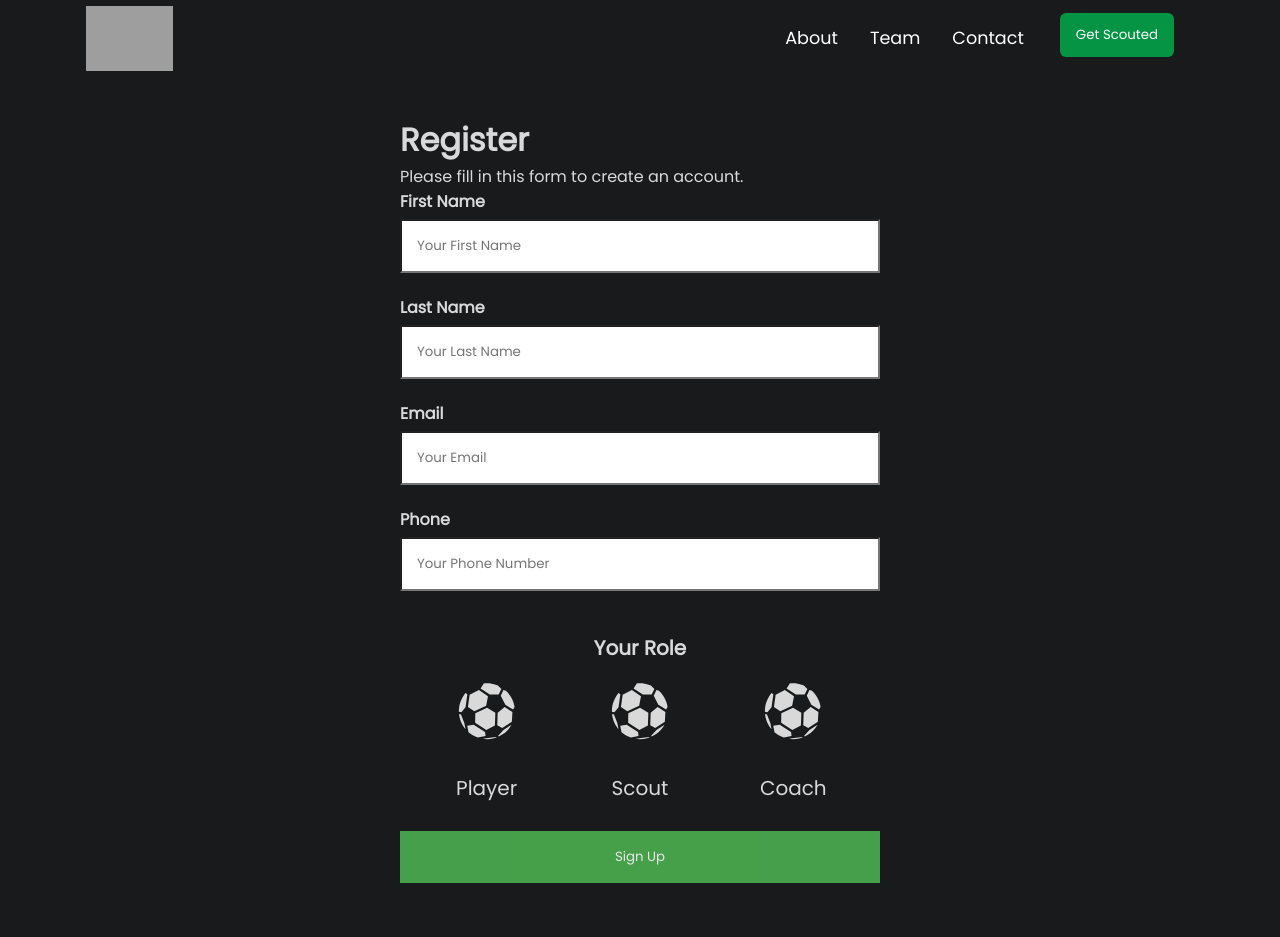
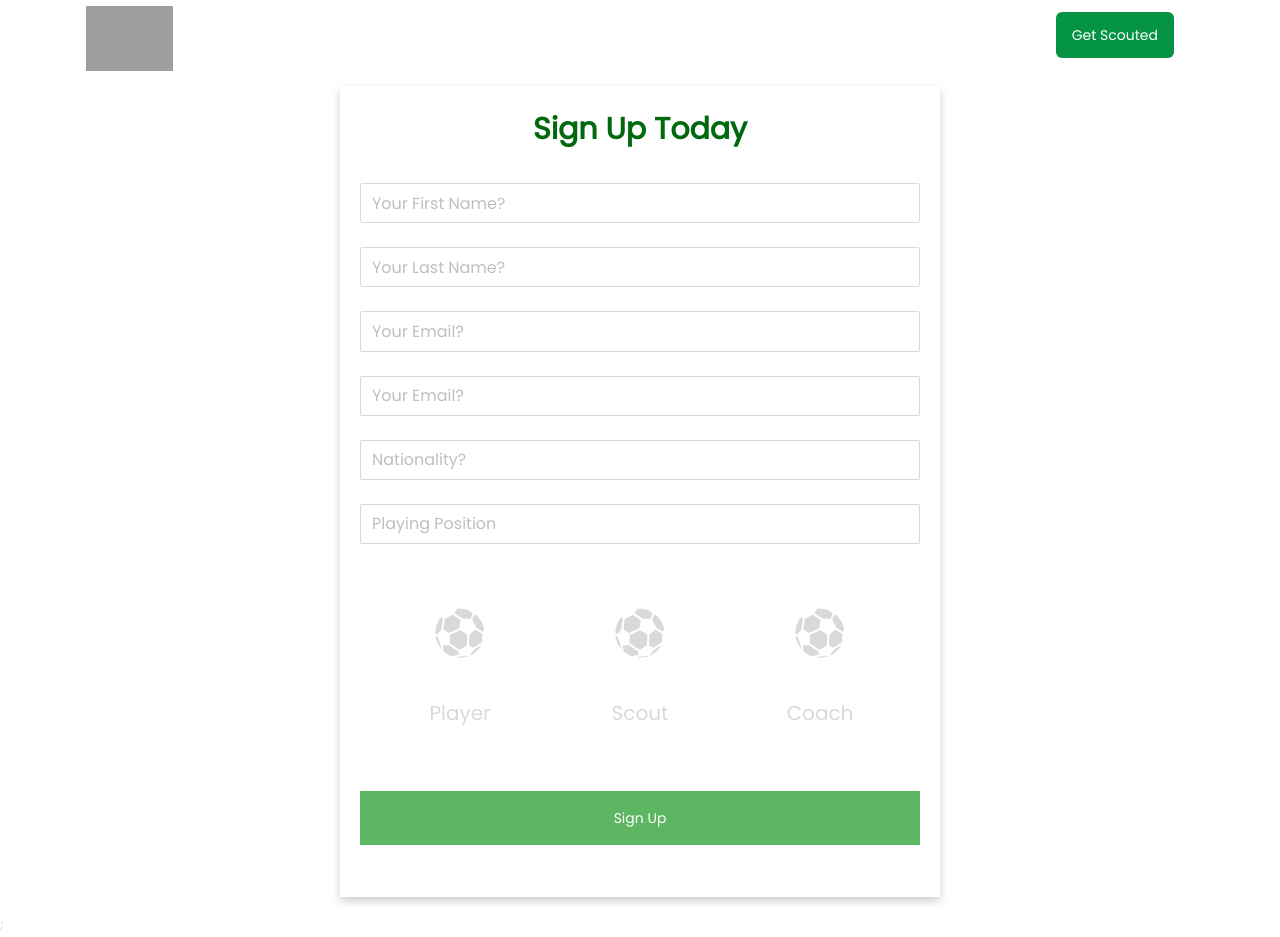
Before and after one commit to ArcBase/Sports-Avalanche-frontend, a Next.js app: page /sections/regForm in a window 1280 px wide. Built offline with nearby package versions, Linux system fonts and the light colour scheme; grey boxes are pictures that could not be loaded.

Commit message:
Deployed Reg Page

```diff
--- a/assets/Avalanche.css
+++ b/assets/Avalanche.css
@@ -1,6 +1,6 @@
 
 body{
-  background-color: rgb(24, 26, 27) !important;
+  background-color: rgb(255, 255, 255) !important;
   color: #fff !important;
 }
 
@@ -10,8 +10,26 @@ body{
 }
 
 .container {
-  padding: 30px 60px 30px 60px;
+  display: flex;
+  flex-direction: column;
 }
+
+
+.generalHeading{
+  font-size: 30px;
+  display: flex;
+  flex-direction: column;
+  text-align: center;
+  color: #00690e;
+  font-weight: bold;
+}
+
+/* .center-fit{
+  display: flex;
+  flex-direction: column;
+  margin: 0px auto;
+  max-width: 500px;
+} */
 
 .container2 {
   padding: 30px 1600px 30px 160px;
@@ -455,7 +473,8 @@ body{
   }
 
   .container {
-    padding: 10px 0px 10px 0px;
+    display: flex;
+    flex-direction: column;
   }
 
   .container2 {
--- a/assets/Toolbar.css
+++ b/assets/Toolbar.css
@@ -3,7 +3,7 @@
   top: 0;
   left: 0;
   width: 100%;
-  background: rgb(24, 26, 27);
+  background: rgb(255, 255, 255);
   height: 76px;
   /* box-shadow: 0px 1px 2px rgba(215, 215, 215, 0.5); */
   margin-bottom: 20px;
@@ -12,7 +12,7 @@
 
 .toolbar__navigation {
   display: flex;
-  background-color:rgb(24, 26, 27);
+  background-color:rgb(255, 255, 255);
   height: 100%;
   align-items: center;
   padding: 0 1rem;
--- a/assets/playerSignUp.css
+++ b/assets/playerSignUp.css
@@ -7,8 +7,11 @@
 }
 
 .playSignUp-container .playSignUp-form-fields{
-    display: block;
+    display: flex;
+    flex-direction: column;
+    box-shadow: 0 4px 8px 0 rgba(0, 0, 0, 0.2);
     width: 600px;
+    padding: 20px;
   }
 
 .reg-category-container{
@@ -48,14 +51,7 @@
 
 
   /* Full-width input fields */
-  input[type=text] {
-    width: 100%;
-    padding: 15px;
-    margin: 5px 0 22px 0;
-    display: inline-block;
-    border-radius: 0px;
-    /* background: #7c7c7c; */
-  }
+
 
 
 
--- a/package.json
+++ b/package.json
@@ -28,6 +28,8 @@
     "react-spring": "^8.0.27",
     "redux": "^4.0.5",
     "redux-thunk": "^2.3.0",
-    "slick-carousel": "^1.8.1"
+    "slick-carousel": "^1.8.1",
+    "@zeit/next-less": "1.0.1"
+
   }
 }
--- a/pages/_app.js
+++ b/pages/_app.js
@@ -25,6 +25,15 @@ import '../assets/landing-page.css'
 
 import {AnimatePresence} from 'framer-motion'
 
+import stylesheet from 'antd/dist/antd.min.css'
+
+
 export default function MyApp({ Component, pageProps }) {
-  return <Component {...pageProps} />;
+  return(
+    <>
+    <style dangerouslySetInnerHTML={{ __html: stylesheet }} />
+       <Component {...pageProps} />;
+
+       </>
+    )
 }
--- /dev/null
+++ b/pages/next.config.js
@@ -0,0 +1,2 @@
+const withLess = require('@zeit/next-less');
+module.exports = withLess();
--- a/pages/sections/regForm.js
+++ b/pages/sections/regForm.js
@@ -2,21 +2,26 @@ import React, { useState, useEffect } from "react";
 import { GiSoccerBall } from "react-icons/gi";
 
 import axios from "axios";
-import { Upload, message } from "antd";
-// import { InboxOutlined } from "@ant-design/icons";
 import NavbarTwo from "../components/navbar-two";
+import { Input, Form, Select, Upload, Tabs, message } from "antd";
+const { TabPane } = Tabs;
+
+import { InboxOutlined } from "@ant-design/icons";
 
 const { Dragger } = Upload;
+const { Option } = Select;
 
 const SectionBoxes = () => {
   const [isPlayer, setisPlayer] = useState(false);
   const [registeringCategory, setRegisteringCategory] = useState("Player");
+  const [videoFile ,setVideo] = useState([])
   const Coach = "Coach";
   const Scout = "Scout";
 
   function userIsPlayer() {
     setisPlayer(true);
     setRegisteringCategory("Player");
+    console.log(isPlayer)
   }
 
   function dontUserPlayer(Val) {
@@ -25,34 +30,36 @@ const SectionBoxes = () => {
     console.log(Val);
   }
 
-  const sendData = async (e) => {
-    e.preventDefault();
-    const host = "http://127.0.0.1:8000";
+  const sendData = async (values) => {
+
+    // const host = "https://avalanche-backend.herokuapp.com";
+    const host = 'http://127.0.0.1:8000'
     const endpoint = host + `/core/reg-upload/`;
 
-    const fName = e.target.elements.firstname.value;
-    const lName = e.target.elements.lastname.value;
-    const email = e.target.elements.email.value;
-    const phone = e.target.elements.phone.value;
+    const fName =  values['fName']
+    const lName =  values['lName']
+    const email =  values['Email']
+    const Position = values['Position']
+    const Phone = values['Phone']
 
-    let videoUpload = "null";
+    let videoUpload = videoFile
     let Age = 0;
 
     if (registeringCategory == Coach || registeringCategory == Scout) {
     } else {
-      videoUpload = e.target.elements.playerVideo.files;
-      Age = e.target.elements.age.value;
+      // videoUpload = e.target.elements.playerVideo.files;
+      // Age = e.target.elements.age.value;
     }
-
     const Category = registeringCategory;
 
-    console.log(fName, lName, email, phone, videoUpload, Category);
+    console.log(fName, lName, email, Phone, videoUpload, Category);
 
     let fd = new FormData();
     fd.append("fName", fName);
     fd.append("lName", lName);
     fd.append("email", email);
-    fd.append("phone", phone);
+    fd.append("phone", Phone);
+    fd.append('Position',Position)
     fd.append("videoUpload", videoUpload);
     fd.append("category", Category);
     fd.append("age", Age);
@@ -66,55 +73,112 @@ const SectionBoxes = () => {
     });
   };
 
+  // Video
+
+const props = {
+  name: 'file',
+  multiple: true,
+  action: 'https://www.mocky.io/v2/5cc8019d300000980a055e76',
+  onChange(info) {
+    const { status } = info.file;
+    console.log(info.file)
+    if (status !== 'uploading') {
+      console.log('the file',info.file);
+      setVideo(info.fileList[0].originFileObj)
+      console.log('file list' ,info.fileList[0].originFileObj )
+    }
+    if (status === 'done') {
+      message.success(`${info.file.name} file uploaded successfully.`);
+    } else if (status === 'error') {
+      // message.error(`${info.file.name} file upload failed.`);
+    }
+  },
+};
+
+
+
   return (
     <>
-      <form
-        onSubmit={(e) => {
-          sendData(e);
+      <div className="container">
+      <div className="">
+                <div className="">
+                    <p className="generalHeading">
+                      Sign Up Today
+                      </p>
+                </div>
+              <Form
+                className=""
+                onFinish={sendData}
+              >
+                <Form.Item rules={[{ required: true }]} name="fName">
+                  <Input
+                    size="large"
+                    placeholder="Your First Name?"
+                    enterButton
+                  />
+                </Form.Item>
+                <Form.Item rules={[{ required: true }]} name="lName">
+                  <Input
+                    size="large"
+                    placeholder="Your Last Name?"
+                    enterButton
+                  />
+                </Form.Item>
+
+                <Form.Item rules={[{ required: true }]} name="Email">
+                  <Input size="large" placeholder="Your Email?" enterButton />
+                </Form.Item>
+
+                <Form.Item rules={[{ required: true }]} name="Phone">
+                  <Input size="large" placeholder="Your Email?" enterButton />
+                </Form.Item>
+
+                <Form.Item rules={[{ required: true }]} name="Nationality">
+                  <Input size="large" placeholder="Nationality?" enterButton />
+                </Form.Item>
+
+                <Form.Item rules={[{ required: true }]} name="Position">
+                  <Input
+                    size="large"
+                    placeholder="Playing Position"
+                    enterButton
+                  />
+                </Form.Item>
+
+                {/* <Form.Item
+                    rules={[{ required: true }]}
+                    name="State"
+                    hasFeedback
+                  >
+                    <Select size="large" placeholder="Select Your Role">
+                    <Option
+                    onSelect={()=>{userIsPlayer()}}
+                    value='Player'>
+                      Player
+                    </Option>
+                    <Option
+                      onSelect={() => {
+                        dontUserPlayer(Coach);
                       }}
-      >
-        <div className="container">
-          <h1>Register</h1>
-          <p>Please fill in this form to create an account.</p>
+                    value='Coach'>
+                      Coach
+                    </Option>
+                    <Option
+                    onSelect={() => {
+                      dontUserPlayer(Scout);
+                    }}
+                    value='Scout'>
+                      Scout
+                    </Option>
 
-          <label for="email">
-            <b>First Name</b>
-          </label>
-          <input
-            type="text"
-            placeholder="Your First Name"
-            name="firstname"
-            required
-          />
+                    </Select>
+                  </Form.Item> */}
 
-          <label for="email">
-            <b>Last Name</b>
-          </label>
-          <input
-            type="text"
-            placeholder="Your Last Name"
-            name="lastname"
-            required
-          />
+                <Form.Item>
+                  <div className="reg-category-container">
+                    <h3 className="reg-category-heading">
 
-          <label for="email">
-            <b>Email</b>
-          </label>
-          <input type="text" placeholder="Your Email" name="email" required />
-
-          <label for="Phone">
-            <b>Phone</b>
-          </label>
-
-          <input
-            type="text"
-            placeholder="Your Phone Number"
-            name="phone"
-            required
-          />
-
-          <div className="reg-category-container">
-            <h3 className="reg-category-heading">Your Role</h3>
+                      </h3>
                     <ul className="reg-category-list">
                       <li onClick={userIsPlayer} className="reg-category-item">
                         <div className="reg-category-icon">
@@ -145,38 +209,43 @@ const SectionBoxes = () => {
                           <GiSoccerBall />
                         </div>
                         <p className="reg-category-text">Coach</p>
+
                       </li>
                     </ul>
                   </div>
 
                   {isPlayer ? (
                     <>
-              <input
-                type="file"
-                accept="image/*"
-                name="image"
-                id="file"
-                name="playerVideo"
-                required
-              />
+                      <Dragger {...props}>
+                        <p className="ant-upload-drag-icon">
+                          <InboxOutlined />
+                        </p>
+                        <p className="ant-upload-text">
+                          Click or drag file to this area to upload
+                        </p>
+                        <p className="ant-upload-hint">
+                          Support for a single or bulk upload. Strictly prohibit
+                          from uploading company data or other band files
+                        </p>
+                      </Dragger>
+                    ]
 
-              <div>
-                <label for="Age">
-                  <b>Age</b>
-                </label>
-
-                <input type="text" placeholder="Your Age" name="age" required />
-              </div>
                     </>
                   ) : (
                     <></>
                   )}
-
-          <button type="submit" className="registerbtn">
+                  <button
+                    type="submit"
+                    htmltype="submit"
+                    className="registerbtn"
+                  >
                     Sign Up
                   </button>
+                </Form.Item>
+              </Form>
             </div>
-      </form>
+      </div>
+
     </>
   );
 };
```
Also changed, not shown: pages/index.js (line endings or trailing spaces), 1 other file (tests, documents, lock files or other folders). Lines whose indentation alone changed are shown as unchanged.
